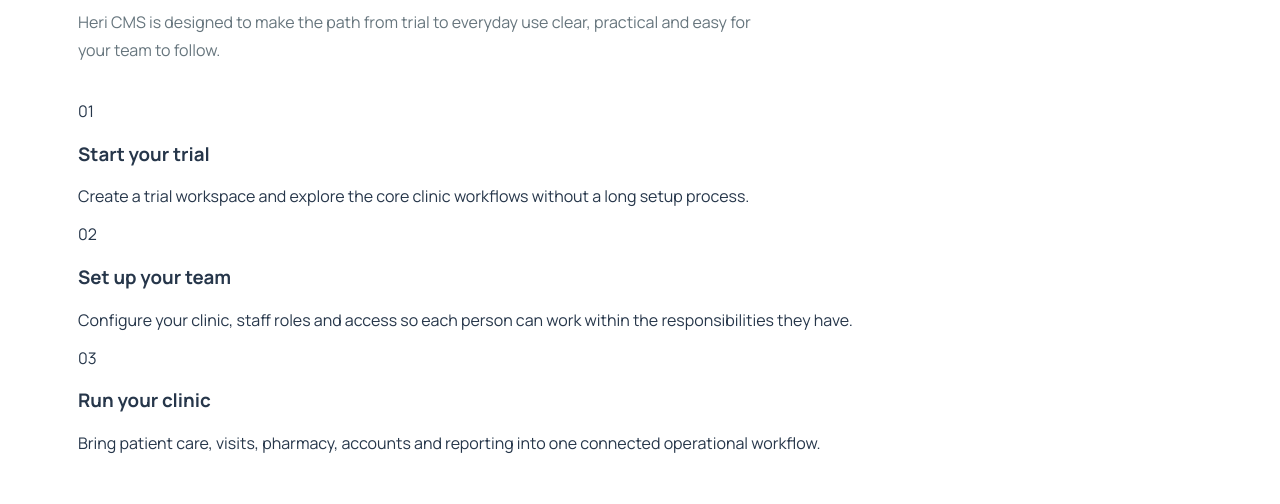
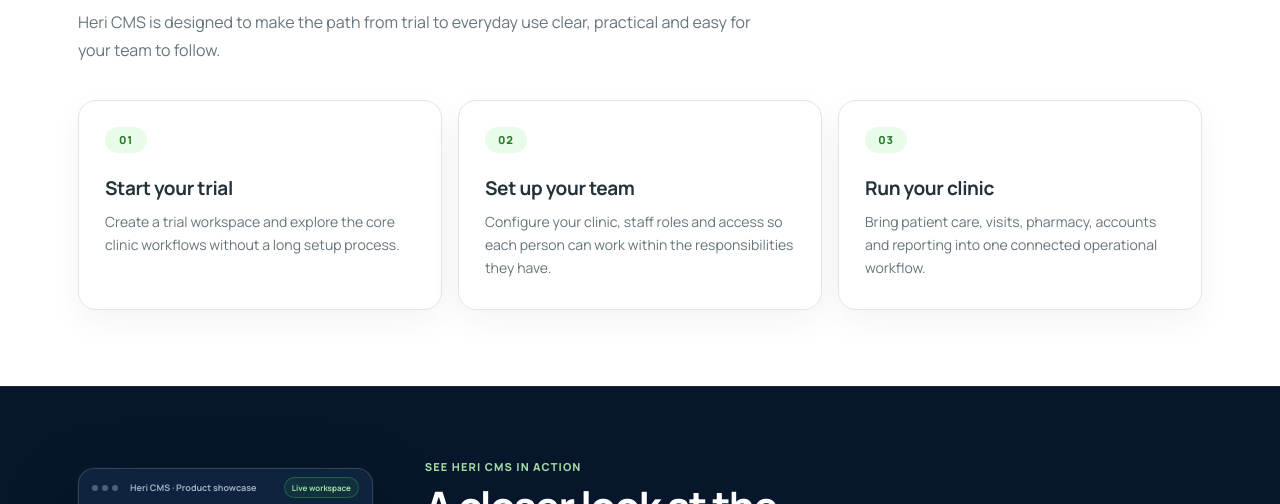
Before and after one commit to violetkimani77-ux/clinic-management-system, a Next.js app: page / in a window 1280 px wide. Shown: the part 1527-2031 px from the top of the page. Built offline with nearby package versions, Linux system fonts and the light colour scheme; grey boxes are pictures that could not be loaded.

Commit message:
style: connect premium how it works section

```diff
--- a/app/page.tsx
+++ b/app/page.tsx
@@ -4,6 +4,7 @@
 import styles from "./page.module.css";
 import landingTheme from "./landing-theme.module.css";
 import videoStyles from "./product-showcase.module.css";
+import howStyles from "./how-it-works.module.css";
 
 const manrope = Manrope({ subsets: ["latin"], display: "swap", variable: "--font-landing", weight: ["400", "500", "600", "700", "800"] });
 
@@ -41,7 +42,7 @@
     <nav className={styles.nav} aria-label="Public navigation"><Link href="/" className={styles.brand} aria-label="Heri CMS — Clinic Management System"><span className={styles.brandName}><span className={styles.brandHeri}>Heri</span><span className={styles.brandCms}> CMS</span></span><span className={styles.brandSubtitle}>CLINIC MANAGEMENT SYSTEM</span></Link><div className={styles.navActions}><Link href="#capabilities" className={styles.navLink}>Capabilities</Link><Link href="#showcase" className={styles.navLink}>Product</Link><Link href="#security" className={styles.navLink}>Security</Link><Link href="#trial" className={styles.navLink}>Free trial</Link><Link href="/login" className={styles.primaryButton}>CMS Portal Sign in</Link></div></nav>
     <section className={styles.hero}><div className={styles.heroCopy}><p className={styles.eyebrow}>Heri CMS · Clinic Management System</p><h1 className={styles.heroTitle}>One secure platform for your clinic operations</h1><p className={styles.heroText}>A simplified management platform for clinics that need dependable patient, visit, pharmacy, accounts and reporting workflows without sacrificing security or operational control.</p><div className={styles.heroActions}><Link href="/trial" className={styles.primaryButton}>Start Your 4-Day Free Trial</Link></div><div className={styles.trustIndicators} aria-label="Trial benefits"><span><b aria-hidden="true">✓</b> No credit card</span><span><b aria-hidden="true">✓</b> Setup in minutes</span><span><b aria-hidden="true">✓</b> Secure &amp; private</span></div></div><ProductPreview /></section>
     <section id="capabilities" className={styles.section}><div className={styles.sectionInner}><div className={styles.sectionIntro}><p className={styles.sectionKicker}>Built for the whole clinic</p><h2 className={styles.sectionTitle}>Better Clinic Management</h2><p className={styles.sectionText}>Manual filing can be compromised, we offer a certain trail or records backed up to the cloud. You get Faster day-to-day operations and workflows that are synchronized and up to date.</p></div><div className={styles.cards}>{modules.map((module) => <article key={module.title} className={styles.card}><div className={styles.cardAccent} aria-hidden="true" /><h3 className={styles.cardTitle}>{module.title}</h3><p className={styles.cardText}>{module.text}</p></article>)}</div></div></section>
-    <section id="how-it-works" className={`${styles.section} ${styles.howItWorks}`}><div className={styles.sectionInner}><div className={styles.sectionIntro}><p className={styles.sectionKicker}>How it works</p><h2 className={styles.sectionTitle}>Get your clinic moving in three simple steps.</h2><p className={styles.sectionText}>Heri CMS is designed to make the path from trial to everyday use clear, practical and easy for your team to follow.</p></div><div className={styles.steps}><article className={styles.step}><span className={styles.stepNumber}>01</span><div><h3 className={styles.stepTitle}>Start your trial</h3><p className={styles.stepText}>Create a trial workspace and explore the core clinic workflows without a long setup process.</p></div></article><article className={styles.step}><span className={styles.stepNumber}>02</span><div><h3 className={styles.stepTitle}>Set up your team</h3><p className={styles.stepText}>Configure your clinic, staff roles and access so each person can work within the responsibilities they have.</p></div></article><article className={styles.step}><span className={styles.stepNumber}>03</span><div><h3 className={styles.stepTitle}>Run your clinic</h3><p className={styles.stepText}>Bring patient care, visits, pharmacy, accounts and reporting into one connected operational workflow.</p></div></article></div></div></section>
+    <section id="how-it-works" className={styles.section}><div className={howStyles.sectionInner}><div className={howStyles.intro}><p className={howStyles.kicker}>How it works</p><h2 className={howStyles.title}>Get your clinic moving in three simple steps.</h2><p className={howStyles.text}>Heri CMS is designed to make the path from trial to everyday use clear, practical and easy for your team to follow.</p></div><div className={howStyles.steps}><article className={howStyles.step}><span className={howStyles.stepNumber}>01</span><div><h3 className={howStyles.stepTitle}>Start your trial</h3><p className={howStyles.stepText}>Create a trial workspace and explore the core clinic workflows without a long setup process.</p></div></article><article className={howStyles.step}><span className={howStyles.stepNumber}>02</span><div><h3 className={howStyles.stepTitle}>Set up your team</h3><p className={howStyles.stepText}>Configure your clinic, staff roles and access so each person can work within the responsibilities they have.</p></div></article><article className={howStyles.step}><span className={howStyles.stepNumber}>03</span><div><h3 className={howStyles.stepTitle}>Run your clinic</h3><p className={howStyles.stepText}>Bring patient care, visits, pharmacy, accounts and reporting into one connected operational workflow.</p></div></article></div></div></section>
     <section id="showcase" className={videoStyles.showcase}><div className={videoStyles.inner}><div className={videoStyles.layout}><div className={videoStyles.browser}><div className={videoStyles.chrome}><span className={videoStyles.dots}><i /><i /><i /></span><span>Heri CMS · Product showcase</span><span className={videoStyles.badge}>Live workspace</span></div><video className={videoStyles.video} src="/hero-dashboard.mp4" autoPlay muted loop playsInline preload="auto" aria-label="Animated Heri CMS dashboard product showcase"><source src="/hero-dashboard.mp4" type="video/mp4" /></video></div><div className={videoStyles.intro}><p className={videoStyles.kicker}>See Heri CMS in action</p><h2 className={videoStyles.title}>A closer look at the workspace your team will use every day.</h2><p className={videoStyles.text}>Empower your team with the tools, visibility and support they need.</p></div></div></div></section>
     <section id="security" className={`${styles.section} ${styles.security}`}><div className={styles.sectionInner}><div><p className={styles.sectionKicker}>Security by design</p><h2 className={styles.sectionTitle}>Protection that keeps your data secure, accountable and controlled.</h2><p className={styles.sectionText}>Heri CMS combines practical security controls with clinic operations, helping protect sensitive information while making access easier to manage as your team grows.</p></div><div className={styles.securityList}>{securityItems.map((item, index) => <div key={item.feature} className={styles.securityItem}><span aria-hidden="true">0{index + 1}</span><div><strong>{item.benefit}</strong><h3>{item.feature}</h3><p>{item.detail}</p></div></div>)}</div></div></section>
     <section id="trial" className={`${styles.section} ${styles.cta}`}><div className={styles.sectionInner}><div className={styles.sectionIntro}><p className={styles.sectionKicker}>Evaluate it in your own workflow</p><h2 className={styles.sectionTitle}>Start Your 4-Day Free Trial.</h2><p className={styles.sectionText}>Create a trial workspace for your clinic and start evaluating the core workflows, roles, security controls and reporting before making a commitment.</p><p className={styles.sectionText}>No credit card is required for the trial.</p></div><div className={`${styles.heroActions} ${styles.ctaActions}`}><a href="mailto:invest@investit.click" className={styles.primaryButton}>Talk to our Team</a><Link href="/login" className={styles.secondaryButton}>Existing staff sign in</Link></div></div></section>
```
